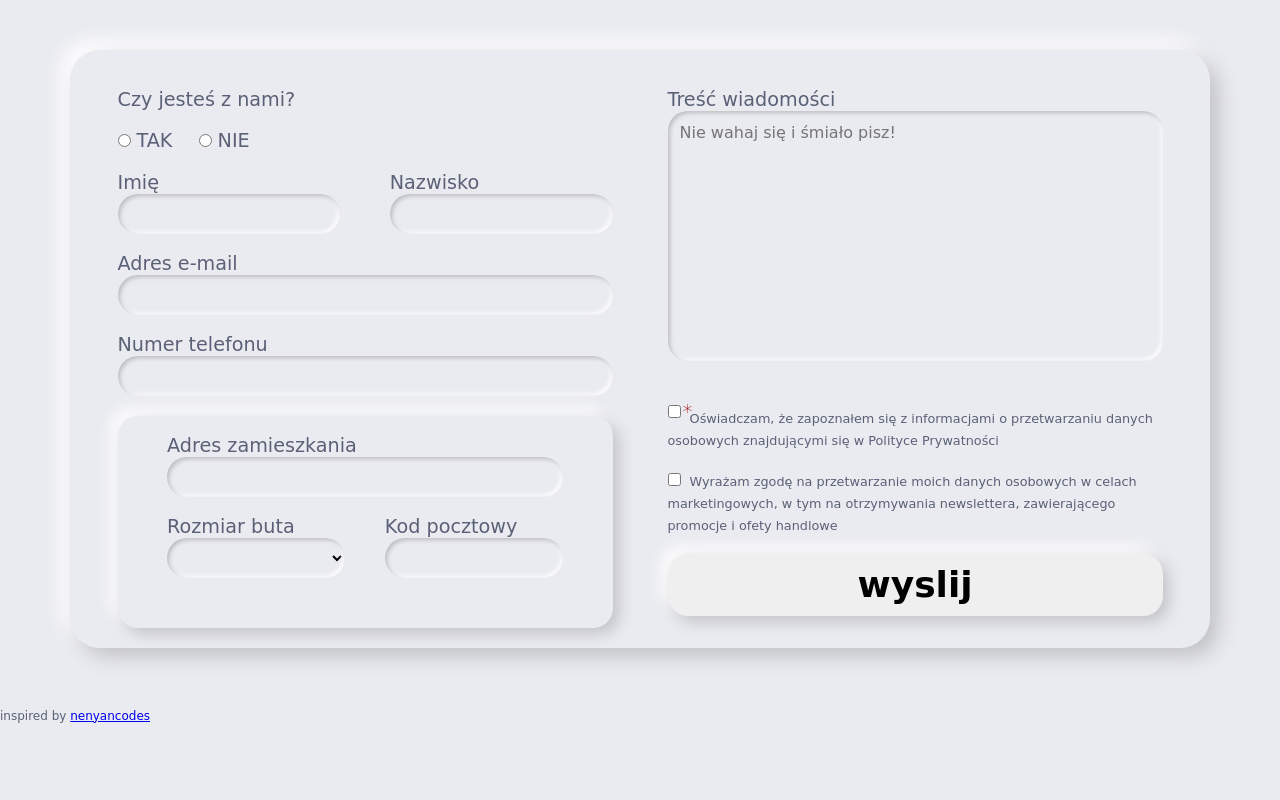
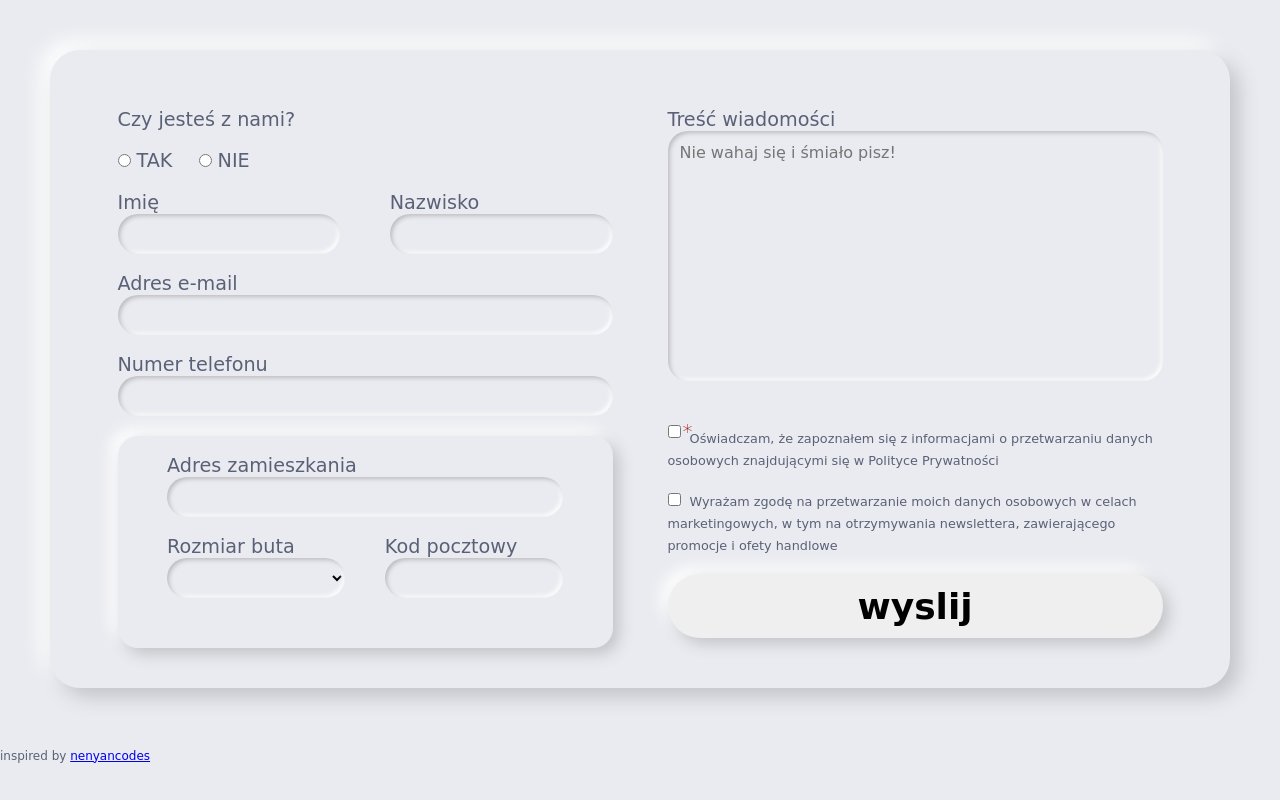
Before and after one commit to Arplay01/form-1.2, a website built with webpack: page src/pages/index.html in a window 1280 px wide. Built offline with nearby package versions, Linux system fonts and the light colour scheme; a web font is replaced by a local one.

Commit message:
CSS & HTML formating

```diff
--- a/src/scss/main.scss
+++ b/src/scss/main.scss
@@ -23,10 +23,11 @@ body {
   margin: 50px 0;
   display: flex;
   justify-content: space-around;
+  align-items: stretch;
   flex-wrap: wrap;
   border-radius: 30px;
   box-shadow: 9px 9px 20px #c2c3c7, -9px -9px 20px #ffffff;
-  padding: 20px;
+  padding: 40px;
 }
 
 .wrapper {
@@ -126,8 +127,6 @@ fieldset {
     background-color: #eaebf0;
     box-shadow: inset 2px 2px 4px #bbbcc0, inset -2px -2px 4px #ffffff;
   }
-
-
 }
 
 .agreements {
@@ -141,7 +140,7 @@ fieldset {
     margin: 0 5px 5px 0;
 
     &--required:after {
-      content: '*';
+      content: "*";
       display: block;
       position: relative;
       font-size: 20px;
@@ -155,19 +154,16 @@ fieldset {
 
 .submit {
   border: none;
-  display: block;
-
 
   &__button {
     border: none;
     width: 100%;
-    height: 100%;
+    min-height: 64px;
     padding: 10px;
     font-weight: 900;
     font-size: 36px;
-    border-radius: 20px;
-    box-shadow: 6px 6px 15px #c2c3c7,
-     -7px -7px 15px #ffffff;
+    border-radius: 50px;
+    box-shadow: 6px 6px 15px #c2c3c7, -7px -7px 15px #ffffff;
   }
 }
 
```
Also changed, not shown: src/pages/index.html (+5 -4 lines).
